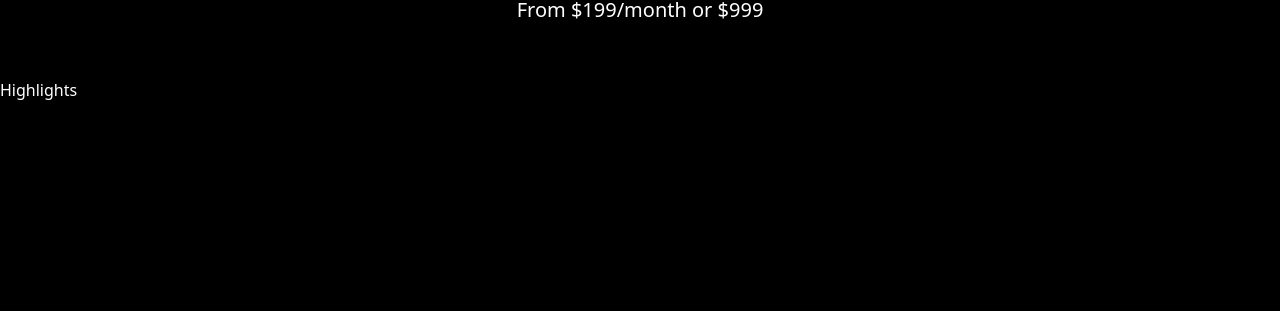
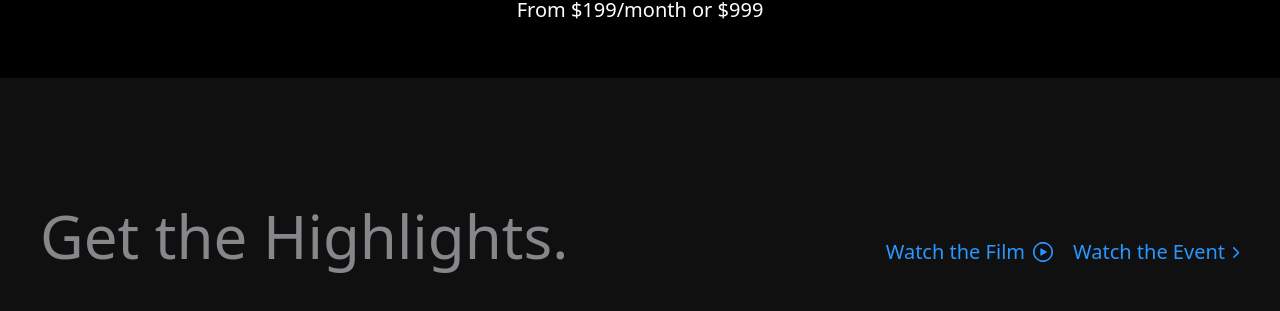
Before and after one commit to Vikash-thak12/Apple, a React (Vite) app: page / in a window 1280 px wide. Shown: the part 723-1034 px from the top of the page. Before the commit the page ends 825 px from the top, so only its background shows below. Built offline with nearby package versions, Linux system fonts and the light colour scheme.

Commit message:
Initial changes

```diff
--- a/src/Components/Highlights.jsx
+++ b/src/Components/Highlights.jsx
@@ -1,8 +1,45 @@
+import { useGSAP } from "@gsap/react";
+import gsap from "gsap";
+import { rightImg, watchImg } from "../utils";
+
 const Highlights = () => {
+  useGSAP(() => {
+    gsap.to("#title", {
+      y: 0,
+      opacity: 1,
+      delay: 1.4,
+      duration: 1
+    })
+
+    gsap.to(".link", {
+      y: 0,
+      opacity: 1,
+      delay: 1.4,
+      duration: 1,
+      stagger: 0.2
+    })
+
+  },[])
   return (
-    <div>
-      <h1>Highlights</h1>
-    </div>
+    <section className="w-screen overflow-hidden common-padding h-full bg-zinc">
+      <div className="screen-max-width">
+        <div className="w-full md:flex items-end justify-between">
+          <h1 id="title" className="section-heading ">Get the Highlights.</h1>
+          <div className="flex flex-wrap items-end gap-5">
+            <p className="link">
+              Watch the Film
+              <img src={watchImg} alt="Watch" className="ml-2" />
+            </p>
+            <p className="link">
+              Watch the Event
+              <img src={rightImg} alt="Right" className="ml-2" />
+            </p>
+          </div>
+        </div>
+
+
+      </div>
+    </section>
   );
 };
 
--- a/src/index.css
+++ b/src/index.css
@@ -22,7 +22,7 @@
   touch-action: none;
 }
 
-.scrim-max-width {
+.screenm-max-width {
   margin-inline-start: auto;
   margin-inline-end: auto;
   position: relative;
```
